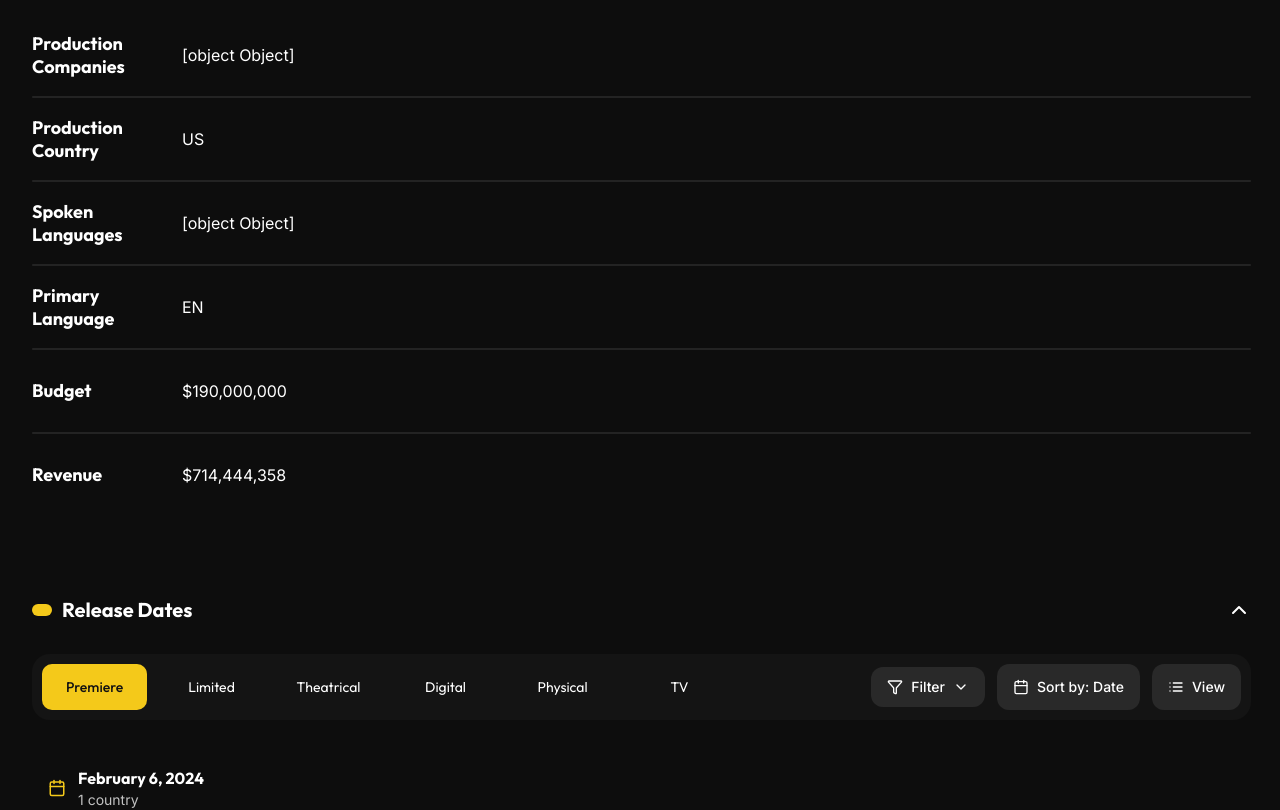
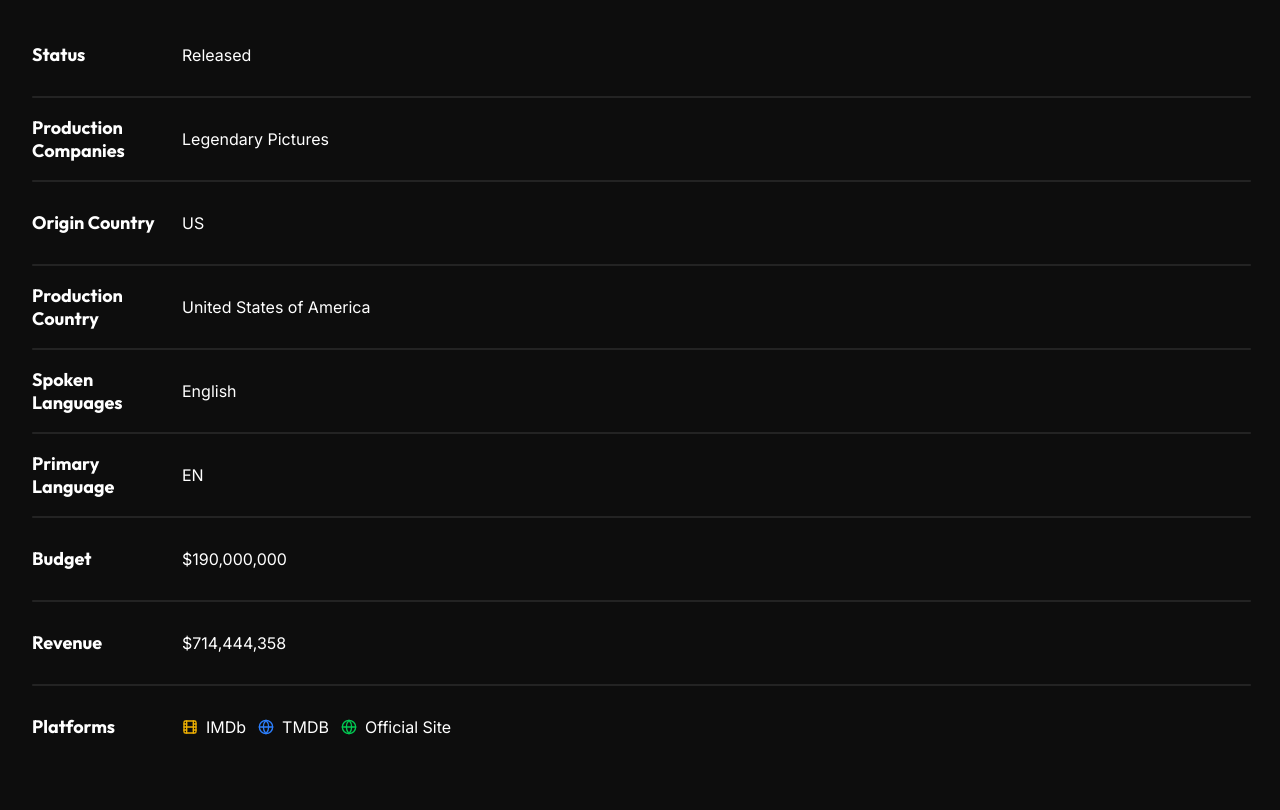
Before and after one commit to VaibhavEra/ShelfScore, a React (Vite) app in the folder ui-refactor/: page / in a window 1280 px wide. Shown: the part 2887-3697 px from the top of the page. Built offline with nearby package versions, Linux system fonts and the light colour scheme.

Commit message:
refactor(ui): refactor AdditionalInfoBlock to include new fields from backend

```diff
--- a/ui-refactor/src/components/additionalInfo/AdditionalInformationBlock.jsx
+++ b/ui-refactor/src/components/additionalInfo/AdditionalInformationBlock.jsx
@@ -1,22 +1,49 @@
 import { useState } from "react";
-import { ChevronDown } from "lucide-react";
+import { ChevronDown, Globe, Film } from "lucide-react";
 import { movieData } from "../../data/movieDetails";
 
 export default function AdditionalInformationBlock() {
   const [open, setOpen] = useState(true);
 
+  // Platform icons mapping
+  const getPlatformIcon = (platform) => {
+    const platformLower = platform.toLowerCase();
+    if (platformLower.includes("imdb")) {
+      return <Film size={16} className="text-yellow-500" />;
+    } else if (platformLower.includes("tmdb")) {
+      return <Globe size={16} className="text-blue-500" />;
+    } else if (platformLower.includes("homepage")) {
+      return <Globe size={16} className="text-green-500" />;
+    }
+    return <Globe size={16} className="text-[var(--text-secondary)]" />;
+  };
+
   const infoItems = [
     {
+      label: "Status",
+      value: movieData.additional.status,
+    },
+    {
       label: "Production Companies",
-      value: movieData.additional.production_companies.join(", "),
+      value: movieData.additional.production_companies
+        .map((company) => company.name)
+        .join(", "),
+    },
+    {
+      label: "Origin Country",
+      value: movieData.additional.origin_country.join(", "),
     },
     {
       label: "Production Country",
-      value: movieData.additional.origin_country.join(", "),
+      value: movieData.additional.production_countries
+        .map((country) => country.name)
+        .join(", "),
     },
     {
       label: "Spoken Languages",
-      value: movieData.additional.spoken_languages.join(", "),
+      value: movieData.additional.spoken_languages
+        .map((language) => language.english_name)
+        .join(", "),
     },
     {
       label: "Primary Language",
@@ -29,6 +56,52 @@
     {
       label: "Revenue",
       value: `$${movieData.financial.revenue.toLocaleString()}`,
+    },
+    {
+      label: "Platforms",
+      value: (
+        <div className="flex items-center gap-3">
+          {movieData.platforms.imdb_id && (
+            <div className="flex items-center gap-2">
+              {getPlatformIcon("imdb")}
+              <a
+                href={`https://www.imdb.com/title/${movieData.platforms.imdb_id}`}
+                target="_blank"
+                rel="noopener noreferrer"
+                className="text-[var(--text-primary)] hover:text-[var(--accent-main)] transition-colors"
+              >
+                IMDb
+              </a>
+            </div>
+          )}
+          {movieData.platforms.tmdb_id && (
+            <div className="flex items-center gap-2">
+              {getPlatformIcon("tmdb")}
+              <a
+                href={`https://www.themoviedb.org/movie/${movieData.platforms.tmdb_id}`}
+                target="_blank"
+                rel="noopener noreferrer"
+                className="text-[var(--text-primary)] hover:text-[var(--accent-main)] transition-colors"
+              >
+                TMDB
+              </a>
+            </div>
+          )}
+          {movieData.platforms.homepage && (
+            <div className="flex items-center gap-2">
+              {getPlatformIcon("homepage")}
+              <a
+                href={movieData.platforms.homepage}
+                target="_blank"
+                rel="noopener noreferrer"
+                className="text-[var(--text-primary)] hover:text-[var(--accent-main)] transition-colors"
+              >
+                Official Site
+              </a>
+            </div>
+          )}
+        </div>
+      ),
     },
   ];
 
@@ -77,9 +150,13 @@
                 </div>
                 {/* Right side aligned fully right */}
                 <div className="flex-1 flex justify-start items-center">
-                  <p className="text-[var(--text-primary)] text-right">
-                    {item.value}
-                  </p>
+                  {typeof item.value === "string" ? (
+                    <p className="text-[var(--text-primary)] text-right">
+                      {item.value}
+                    </p>
+                  ) : (
+                    item.value
+                  )}
                 </div>
               </div>
 
```
